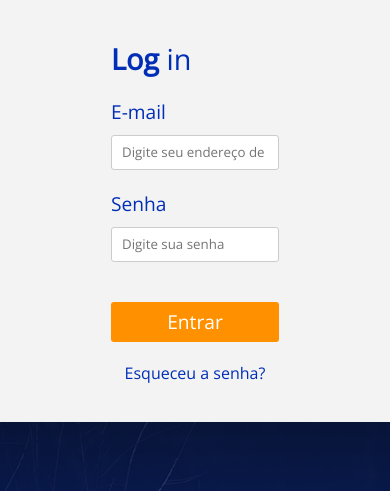
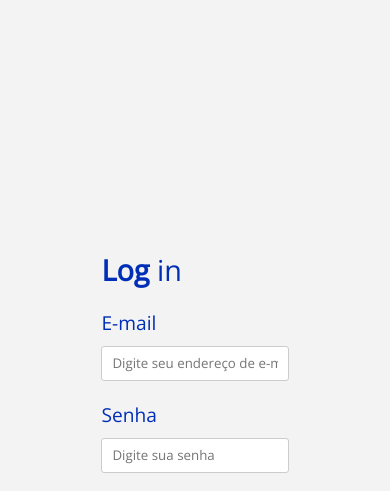
Before and after one commit to Magicianred/Tela-de-Login-e-Cadastro, a plain HTML site: page index.html in a window 390 px wide. Shown: the top 491 px of the page. Drawn offline with nearby package versions, Linux system fonts and the light colour scheme.

Commit message:
Corrigindo o responsivo

```diff
--- a/css/style.css
+++ b/css/style.css
@@ -138,10 +138,10 @@
 @media screen and (max-width: 728px){
     .container-geral{
         flex-direction: column-reverse;
+        height: auto;
     }
 
     .sessao-1, .sessao-2{
         width: 100%;
-        padding: 20px;
     }
 }
```
